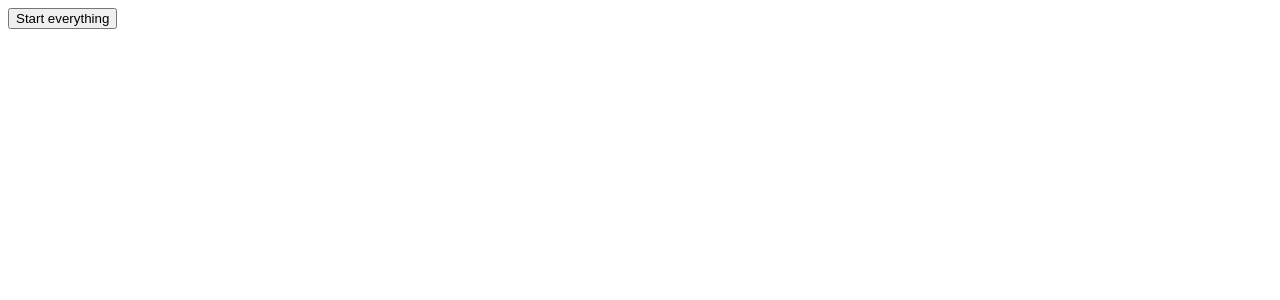
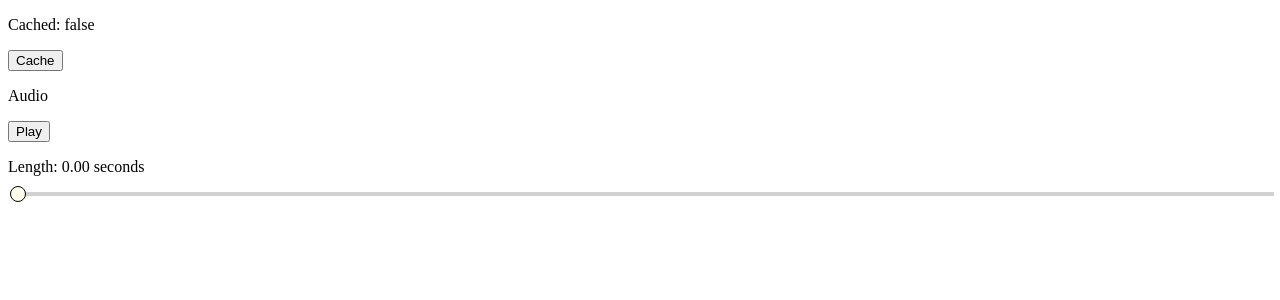
Before and after one commit to nushydude/iphone11-audio-issue-reprod, a React (Create React App) app: page / in a window 1280 px wide. Shown: the top 300 px of the page. Built offline with nearby package versions, Linux system fonts and the light colour scheme; no server answers.

Commit message:
better use case

```diff
--- a/src/App.tsx
+++ b/src/App.tsx
@@ -5,15 +5,20 @@ import { AudioSlider } from "./AudioSlider";
 
 Howler.autoSuspend = false;
 
+const CACHE = "audio_cache";
+
 const EMPTY_AUDIO_URL = "/1-second-of-silence.mp3";
-const BACKGROUND = "/background.mp3";
-const NARRATION = "/narration.mp3";
+const BACKGROUND =
+  "https://gaia.lithodomos.com/633059a6a4545d6f271b7795753cf16f.mp3";
+const NARRATION =
+  "https://gaia.lithodomos.com/a4fe809785cde716d7ce06c67ade1d9a.mp3";
 
 interface State {
   unlocked: boolean;
   duration: number;
   seekPos: number;
   playingState: AudioPlayingState;
+  cached: boolean;
 }
 class App extends React.Component<any, State> {
   state = {
@@ -21,6 +26,7 @@ class App extends React.Component<any, State> {
     duration: 0,
     seekPos: 0,
     playingState: AudioPlayingState.loading,
+    cached: false,
   };
 
   audioRef = React.createRef<HTMLAudioElement>();
@@ -29,7 +35,9 @@ class App extends React.Component<any, State> {
 
   music: Howl | null = null;
 
-  componentDidMount() {
+  async componentDidMount() {
+    await this.checkCached();
+
     this.narration = new Howl({
       src: NARRATION,
       loop: true,
@@ -65,8 +73,8 @@ class App extends React.Component<any, State> {
     this.music = new Howl({
       src: BACKGROUND,
       loop: true,
-      html5: false,
-      volume: 0.1,
+      html5: true,
+      // volume: 0.1,
       autoplay: false,
     });
   }
@@ -98,14 +106,18 @@ class App extends React.Component<any, State> {
 
   play = () => {
     if (this.narration) {
-      if (Howler.ctx) {
-        Howler.ctx.resume();
-      }
-
       const isPlaying = this.narration.playing();
 
       if (!isPlaying) {
         this.narration.play();
+      }
+    }
+
+    if (this.music) {
+      const isPlaying = this.music.playing();
+
+      if (!isPlaying) {
+        this.music.play();
       }
     }
   };
@@ -130,32 +142,64 @@ class App extends React.Component<any, State> {
     }
   }
 
-  startPlay = () => {
-    console.log("play");
+  checkCached = async () => {
+    try {
+      const cache = await caches.open(CACHE);
 
-    if (this.audioRef.current) {
-      console.log("playing");
+      if (cache) {
+        const cached1 = await cache.match(EMPTY_AUDIO_URL);
+        const cached2 = await cache.match(BACKGROUND);
+        const cached3 = await cache.match(NARRATION);
 
-      this.audioRef.current.play();
+        const cached = Boolean(cached1 && cached2 && cached3);
+
+        this.setState({ cached });
       }
 
-    if (this.music) {
-      this.music.play();
+      console.log("cached");
+    } catch (error) {}
+  };
+
+  cacheTracks = async () => {
+    try {
+      const cache = await caches.open(CACHE);
+
+      if (cache) {
+        await cache.addAll([EMPTY_AUDIO_URL, BACKGROUND, NARRATION]);
+
+        this.setState({ cached: true });
+      }
+    } catch (error) {}
+  };
+
+  cleanCache = async () => {
+    try {
+      const cache = await caches.open(CACHE);
+
+      if (cache) {
+        await cache.delete(EMPTY_AUDIO_URL);
+        await cache.delete(BACKGROUND);
+        await cache.delete(NARRATION);
       }
 
-    if (this.narration) {
-      this.narration.play();
-    }
+      this.setState({ cached: false });
+    } catch (error) {}
   };
 
   render() {
     return (
       <div>
-        <button onClick={this.startPlay}>Start everything</button>
+        <p>Cached: {this.state.cached.toString()}</p>
 
-        {this.state.unlocked && (
-          <>
-            <p>Length: {this.state.duration.toFixed(2)} seconds</p>
+        {!this.state.cached && (
+          <button onClick={this.cacheTracks}>Cache</button>
+        )}
+
+        {this.state.cached && (
+          <button onClick={this.cleanCache}>Clean Cache</button>
+        )}
+
+        <p>Audio</p>
 
         <button
           onClick={() => {
@@ -171,6 +215,8 @@ class App extends React.Component<any, State> {
             : "Play"}
         </button>
 
+        <p>Length: {this.state.duration.toFixed(2)} seconds</p>
+
         <AudioSlider
           seek={this.seek}
           seekPos={this.state.seekPos}
@@ -179,10 +225,8 @@ class App extends React.Component<any, State> {
           pause={this.pause}
           play={this.play}
         />
-          </>
-        )}
 
-        <audio
+        {/* <audio
           ref={this.audioRef}
           src={EMPTY_AUDIO_URL}
           loop={true}
@@ -190,7 +234,7 @@ class App extends React.Component<any, State> {
             this.setState({ unlocked: true });
           }}
           autoPlay={false}
-        />
+        /> */}
       </div>
     );
   }
```
Lines whose indentation alone changed are shown as unchanged.
